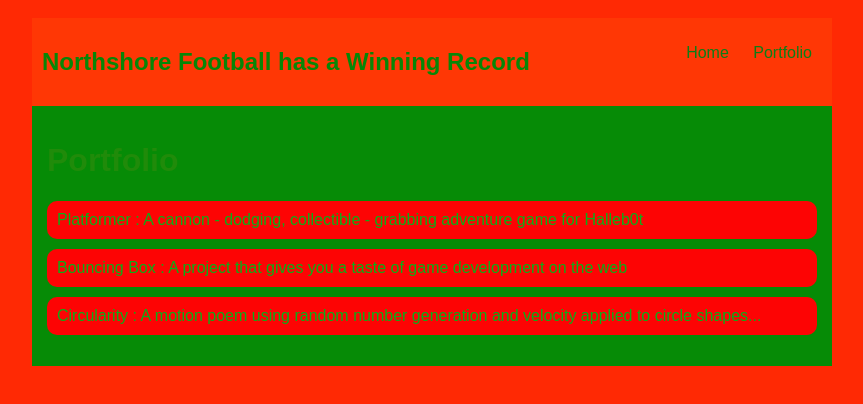
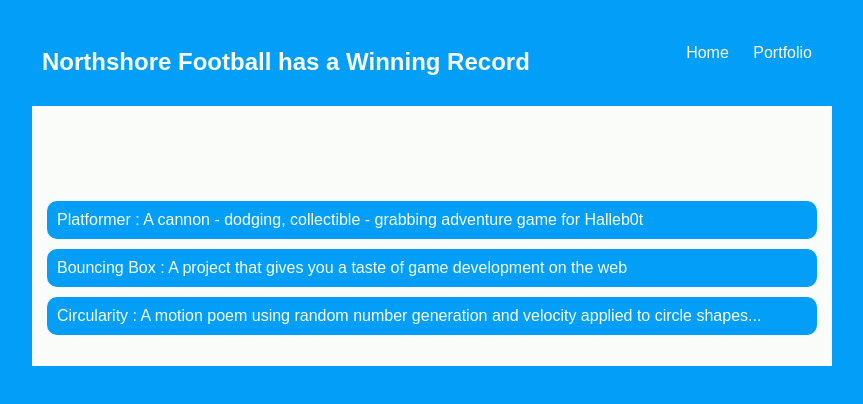
Before and after one commit to johnfayard/johnfayard.github.io, a plain HTML site: page portfolio.html in a window 1280 px wide. Shown: the whole page, without its empty margins (208-1071 px from the left). Drawn offline with Linux system fonts and the light colour scheme.

Commit message:
changed website colors

```diff
--- a/portfolio.html
+++ b/portfolio.html
@@ -4,8 +4,8 @@
         <title>Northsore Football has a Winning Record!</title>
         <style type="text/css">
           body {
-              background: rgb(255, 41, 4);
-              color: rgb(16, 145, 11);
+              background: rgb(2, 158, 248);
+              color: rgb(249, 252, 248);
               padding: 10px;
               font-family: arial;
           }
@@ -21,7 +21,7 @@
 
           /* navigation menu */
           nav {
-              background: rgb(255, 55, 5);
+              background: rgb(2, 158, 248);
               margin: 0 auto;
               display: flex;
               padding: 10px;
@@ -29,7 +29,7 @@
           h1 {
               display: flex;
               align-items: center;
-              color: rgb(7, 134, 7);
+              color: rgb(249, 252, 248);
               flex: 1;
           }
           #nav-ul {
@@ -41,12 +41,12 @@
           }
           .nav-a {
               text-decoration: none;
-              color: rgb(13, 126, 23);
+              color: rgb(249, 252, 248);
           }
 
           /* main container area beneath menu */
           main {
-              background: rgb(6, 139, 6);
+              background: rgb(249, 252, 248);
               display: flex;
           }
           .content {
@@ -55,7 +55,7 @@
           }
                       /* portfolio styles */
                       .content h1 {
-                color: rgb(32, 139, 10);
+                color: rgb(249, 252, 248);
             }
 
             #portfolio {
@@ -64,19 +64,19 @@
             }
 
             #portfolio li {
-                background: rgb(253, 4, 4);
+                background: rgb(2, 158, 248);
                 padding: 10px;
                 border-radius: 10px;
                 margin-bottom: 10px;
             }
 
             #portfolio li:hover {
-                background: rgb(6, 156, 38);
+                background: rgb(249, 252, 248);
             }
 
             #portfolio a {
                 text-decoration: none;
-                color: #0aaf18;
+                color: #fbfffc;
             }
 
       </style>
```
Also changed, not shown: index.html (+7 -7 lines).
